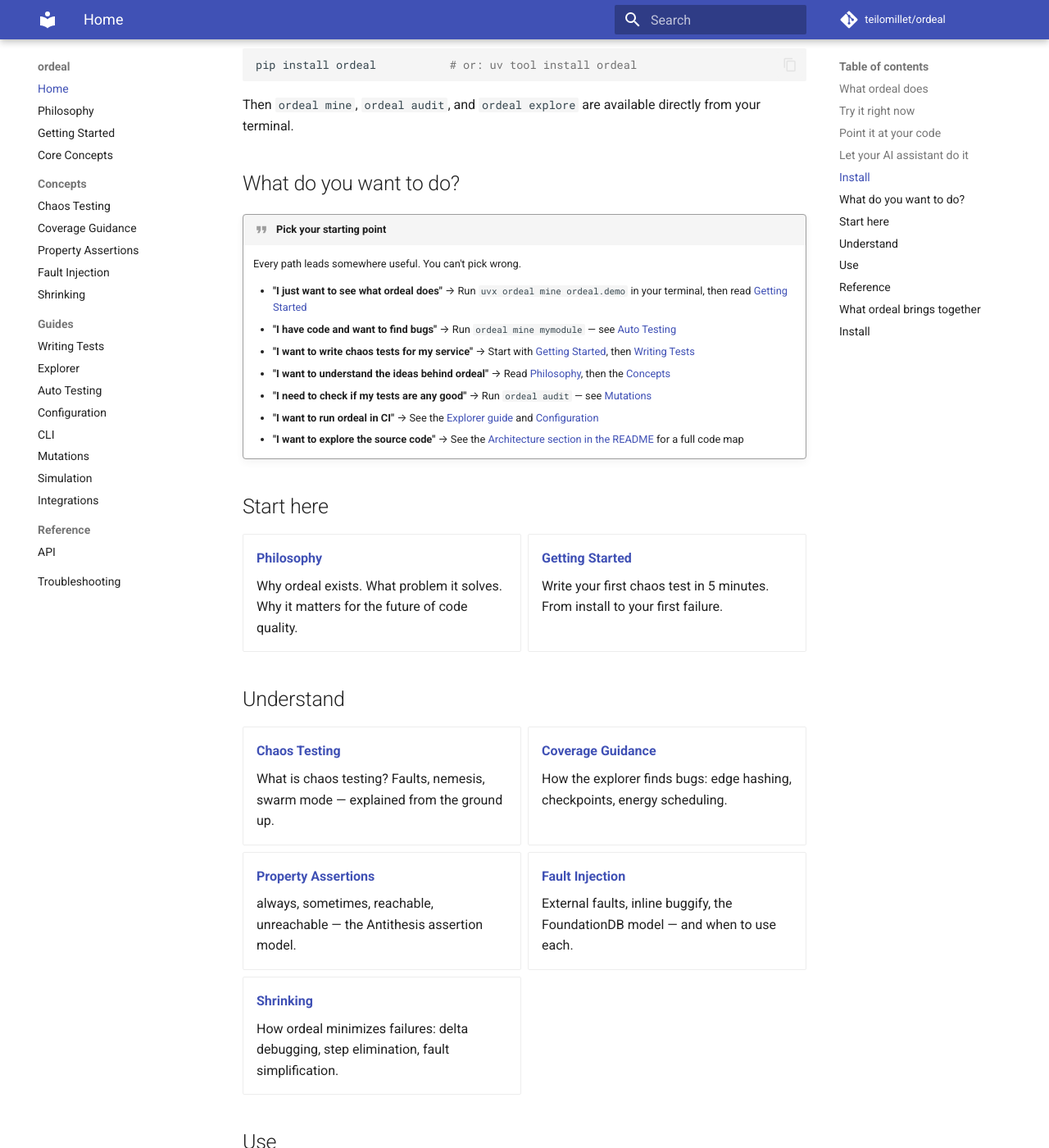
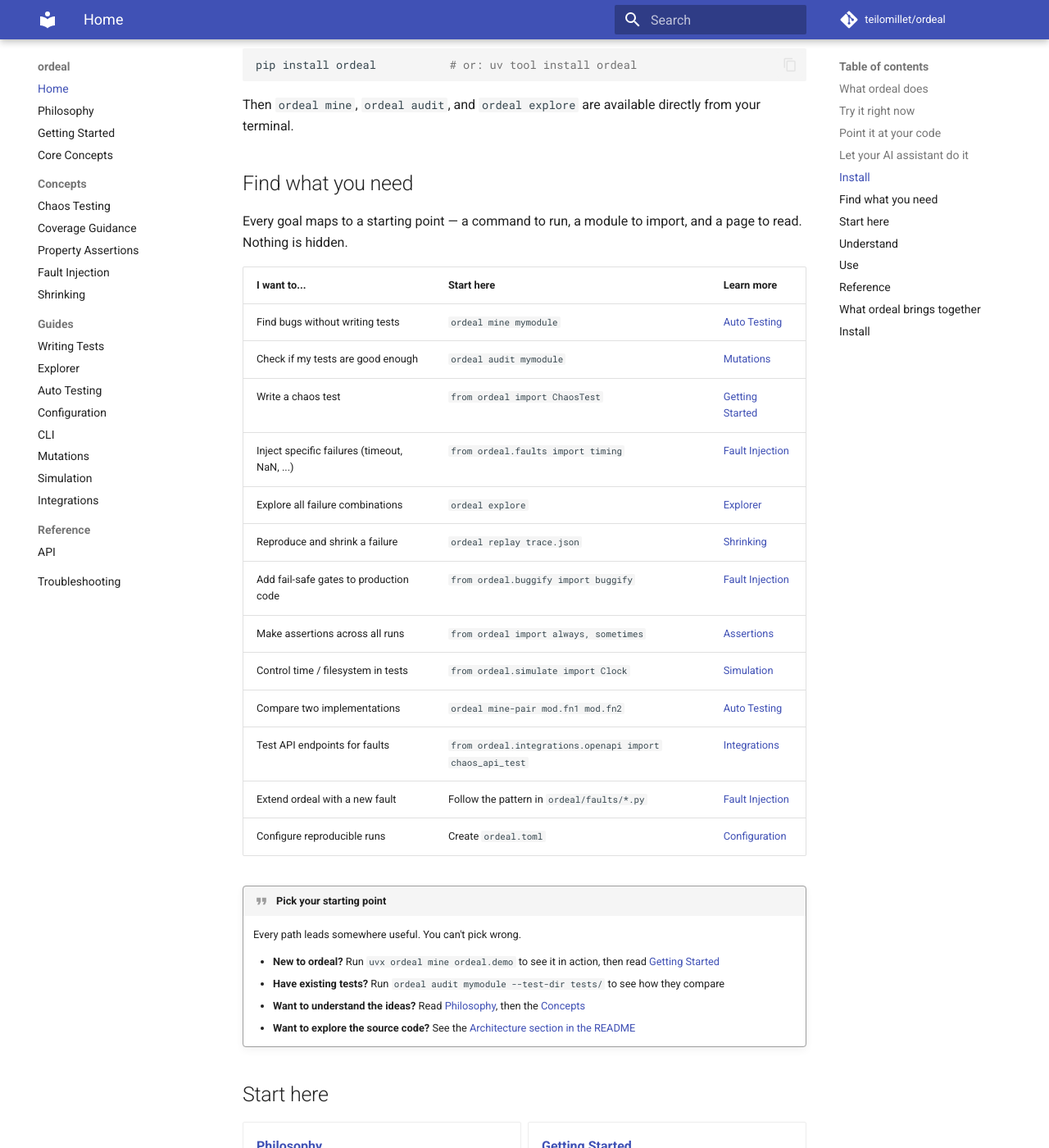
Before and after one commit to teilomillet/ordeal, an MkDocs documentation site: the page built from docs/index.md, in a window 1280 px wide and 1400 px high, scrolled down 2191 px. Shown: the whole window at 82% size. Built offline with MkDocs 1.6.1 and Material for MkDocs 9.7.7, drawn with Linux system fonts in a browser that asks for light colours; comment, search, counter and statistics services are not loaded.

Commit message:
docs: bridge all entry points — package, CLI, and docs site
- Add conceptual intro, quick-start commands, and docs URL to the
  package docstring (import ordeal; help(ordeal))
- Add docs URL to CLI help (ordeal --help)
- Add "Find what you need" goal-to-command table to docs landing page
  so the docs site is self-sufficient without the README

Now every entry point — uv add ordeal, docs.byordeal.com, or the
GitHub README — gives enough to start using ordeal and find more.

Co-Authored-By: Claude Opus 4.6 (1M context) <noreply@anthropic.com>

```diff
--- a/docs/index.md
+++ b/docs/index.md
@@ -83,18 +83,33 @@ pip install ordeal           # or: uv tool install ordeal
 
 Then `ordeal mine`, `ordeal audit`, and `ordeal explore` are available directly from your terminal.
 
-## What do you want to do?
+## Find what you need
+
+Every goal maps to a starting point — a command to run, a module to import, and a page to read. Nothing is hidden.
+
+| I want to... | Start here | Learn more |
+|---|---|---|
+| Find bugs without writing tests | `ordeal mine mymodule` | [Auto Testing](guides/auto.md) |
+| Check if my tests are good enough | `ordeal audit mymodule` | [Mutations](guides/mutations.md) |
+| Write a chaos test | `from ordeal import ChaosTest` | [Getting Started](getting-started.md) |
+| Inject specific failures (timeout, NaN, ...) | `from ordeal.faults import timing` | [Fault Injection](concepts/fault-injection.md) |
+| Explore all failure combinations | `ordeal explore` | [Explorer](guides/explorer.md) |
+| Reproduce and shrink a failure | `ordeal replay trace.json` | [Shrinking](concepts/shrinking.md) |
+| Add fail-safe gates to production code | `from ordeal.buggify import buggify` | [Fault Injection](concepts/fault-injection.md) |
+| Make assertions across all runs | `from ordeal import always, sometimes` | [Assertions](concepts/property-assertions.md) |
+| Control time / filesystem in tests | `from ordeal.simulate import Clock` | [Simulation](guides/simulate.md) |
+| Compare two implementations | `ordeal mine-pair mod.fn1 mod.fn2` | [Auto Testing](guides/auto.md) |
+| Test API endpoints for faults | `from ordeal.integrations.openapi import chaos_api_test` | [Integrations](guides/integrations.md) |
+| Extend ordeal with a new fault | Follow the pattern in `ordeal/faults/*.py` | [Fault Injection](concepts/fault-injection.md) |
+| Configure reproducible runs | Create `ordeal.toml` | [Configuration](guides/configuration.md) |
 
 !!! quote "Pick your starting point"
     Every path leads somewhere useful. You can't pick wrong.
 
-    - **"I just want to see what ordeal does"** → Run `uvx ordeal mine ordeal.demo` in your terminal, then read [Getting Started](getting-started.md)
-    - **"I have code and want to find bugs"** → Run `ordeal mine mymodule` — see [Auto Testing](guides/auto.md)
-    - **"I want to write chaos tests for my service"** → Start with [Getting Started](getting-started.md), then [Writing Tests](guides/writing-tests.md)
-    - **"I want to understand the ideas behind ordeal"** → Read [Philosophy](philosophy.md), then the [Concepts](core-concepts.md)
-    - **"I need to check if my tests are any good"** → Run `ordeal audit` — see [Mutations](guides/mutations.md)
-    - **"I want to run ordeal in CI"** → See the [Explorer guide](guides/explorer.md) and [Configuration](guides/configuration.md)
-    - **"I want to explore the source code"** → See the [Architecture section in the README](https://github.com/teilomillet/ordeal#architecture--code-map) for a full code map
+    - **New to ordeal?** Run `uvx ordeal mine ordeal.demo` to see it in action, then read [Getting Started](getting-started.md)
+    - **Have existing tests?** Run `ordeal audit mymodule --test-dir tests/` to see how they compare
+    - **Want to understand the ideas?** Read [Philosophy](philosophy.md), then the [Concepts](core-concepts.md)
+    - **Want to explore the source code?** See the [Architecture section in the README](https://github.com/teilomillet/ordeal#architecture--code-map)
 
 ## Start here
 
```
Also changed, not shown: ordeal/__init__.py (+13 -0 lines), 1 other file.
